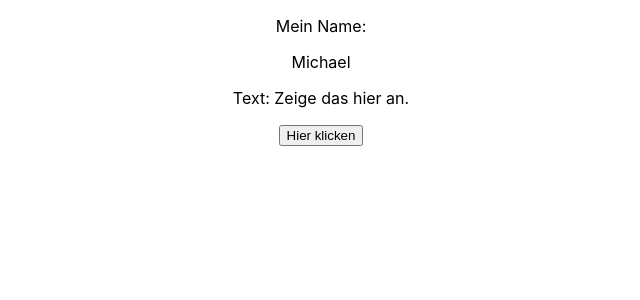
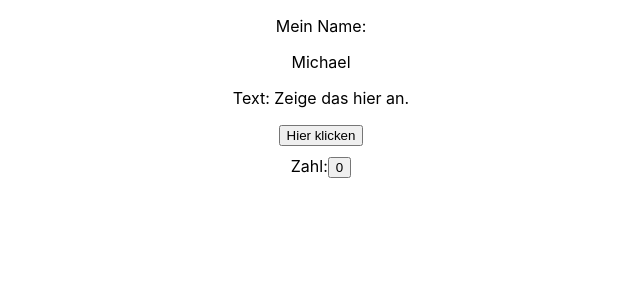
Before and after one commit to andrekovac/react-workshop-20221107, a React (Create React App) app: page /counter/1 in a window 1280 px wide. Shown: the top 300 px of the page, without its empty margins (319-959 px from the left). Built offline with nearby package versions, Linux system fonts and the light colour scheme.

Commit message:
Exercise: Counter

```diff
--- a/src/App.tsx
+++ b/src/App.tsx
@@ -1,5 +1,6 @@
 import React from "react";
 import "./App.css";
+import Counter from "./components/Counter";
 import SimpleN from "./components/SimpleName";
 
 const App = () => {
@@ -10,13 +11,16 @@ const App = () => {
     console.log("handleClick", { text });
   };
 
-  console.log("render");
+  console.log("render App");
 
   return (
     <div className="App">
       <SimpleN />
       <p>Text: {text}</p>
       <button onClick={() => handleClick()}>Hier klicken</button>
+      <div style={{ padding: 10 }}>
+        <Counter />
+      </div>
     </div>
   );
 };
--- /dev/null
+++ b/src/components/Counter.tsx
@@ -0,0 +1,25 @@
+import React, { useState } from "react";
+
+const Counter: React.FC = () => {
+  const [counter, setCounter] = useState<{ count: number }>({ count: 0 });
+
+  // strict equality: ===
+
+  const incrementCount = () => {
+    // const tempCounter = counter;
+    // tempCounter.count = tempCounter.count + 1;
+
+    setCounter({ ...counter, count: counter.count + 1 });
+  };
+
+  console.log("render count");
+
+  return (
+    <>
+      Zahl:
+      <button onClick={incrementCount}>{counter.count}</button>
+    </>
+  );
+};
+
+export default Counter;
```
